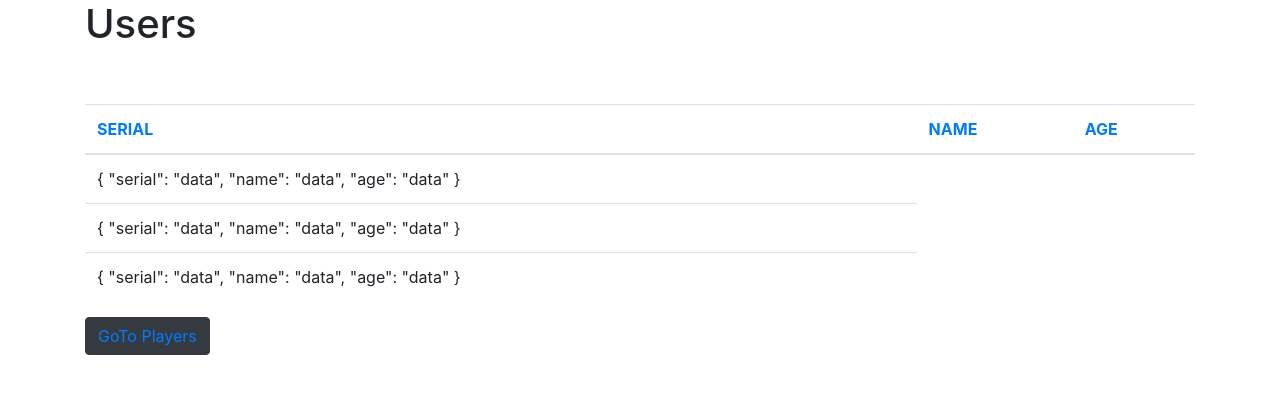
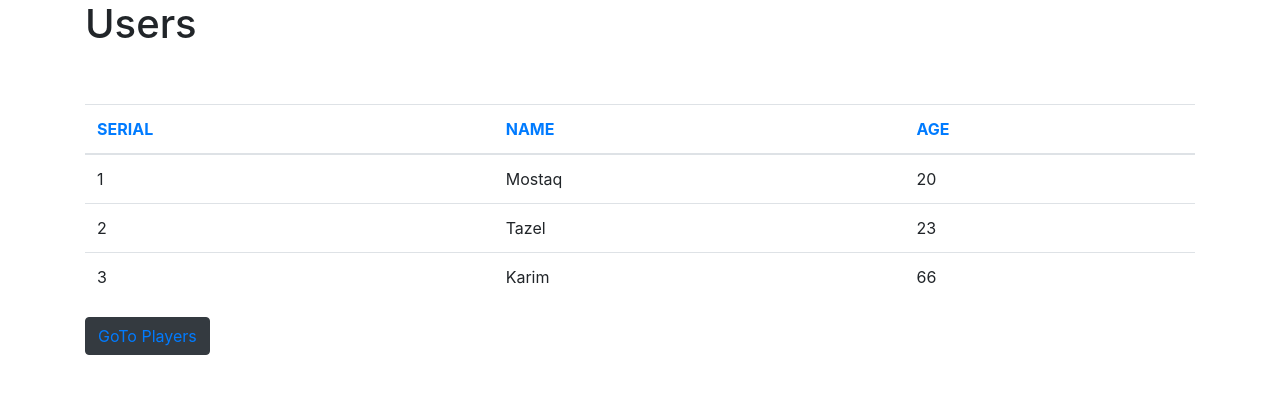
Before and after one commit to siyam04/update-table-integration-vuejs, a Vue app: page / in a window 1280 px wide. Shown: the top 394 px of the page. Built offline with nearby package versions, Linux system fonts and the light colour scheme.

Commit message:
works fine

```diff
--- a/src/components/pages/Players.vue
+++ b/src/components/pages/Players.vue
@@ -35,19 +35,19 @@
                 },
                 bodyContent: [
                     {
+                        player_name: 'data',
                         serial: 'data',
-                        name: 'data',
-                        age: 'data',
+                        score: 'data',
                     },
                     {
                         serial: 'data',
-                        name: 'data',
-                        age: 'data',
+                        player_name: 'data',
+                        score: 'data',
                     },
                     {
+                        score: 'data',
                         serial: 'data',
-                        name: 'data',
-                        age: 'data',
+                        player_name: 'data',
                     },
                 ]
             }
--- a/src/components/pages/User.vue
+++ b/src/components/pages/User.vue
@@ -7,7 +7,7 @@
 
         <table class="table">
             <TableHead v-bind:headerContent="headerContent"></TableHead>
-            <TableBody v-bind:bodyContent="bodyContent"></TableBody>
+            <TableBody v-bind:bodyContent="bodyContent" v-bind:headerContent="headerContent"></TableBody>
         </table>
 
         <button class="btn btn-dark">
@@ -36,19 +36,19 @@
                 },
                 bodyContent: [
                     {
-                        serial: 'data',
-                        name: 'data',
-                        age: 'data',
+                        age: '20',
+                        serial: '1',
+                        name: 'Mostaq',
                     },
                     {
-                        serial: 'data',
-                        name: 'data',
-                        age: 'data',
+                        age: '23',
+                        serial: '2',
+                        name: 'Tazel',
                     },
                     {
-                        serial: 'data',
-                        name: 'data',
-                        age: 'data',
+                        age: '66',
+                        serial: '3',
+                        name: 'Karim',
                     },
                 ]
 
--- a/src/components/table_parts/TableBody.vue
+++ b/src/components/table_parts/TableBody.vue
@@ -1,7 +1,10 @@
 <template>
     <tbody>
         <tr v-for="(item, i) in bodyContent" v-bind:key="i">
-            <td>{{item}}</td>
+
+            <td v-for="(data, key) in headerContent" v-bind:key="key">
+              {{item[key]}}
+            </td>
         </tr>
     </tbody>
 
@@ -11,7 +14,7 @@
 <script>
     export default {
         name: "TableBody",
-        props: ['bodyContent'],
+        props: ['headerContent', 'bodyContent']
     }
 </script>
 
```
